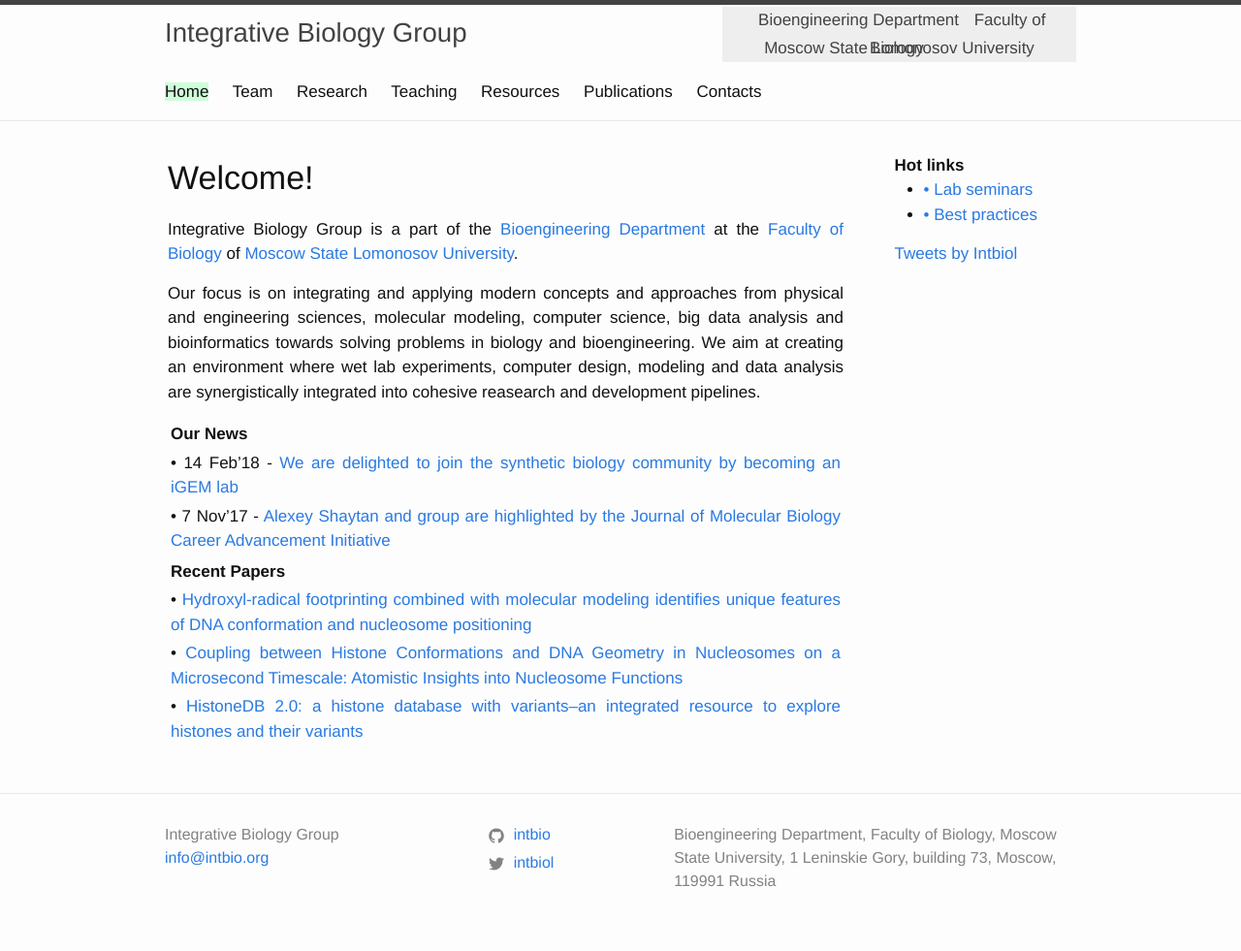
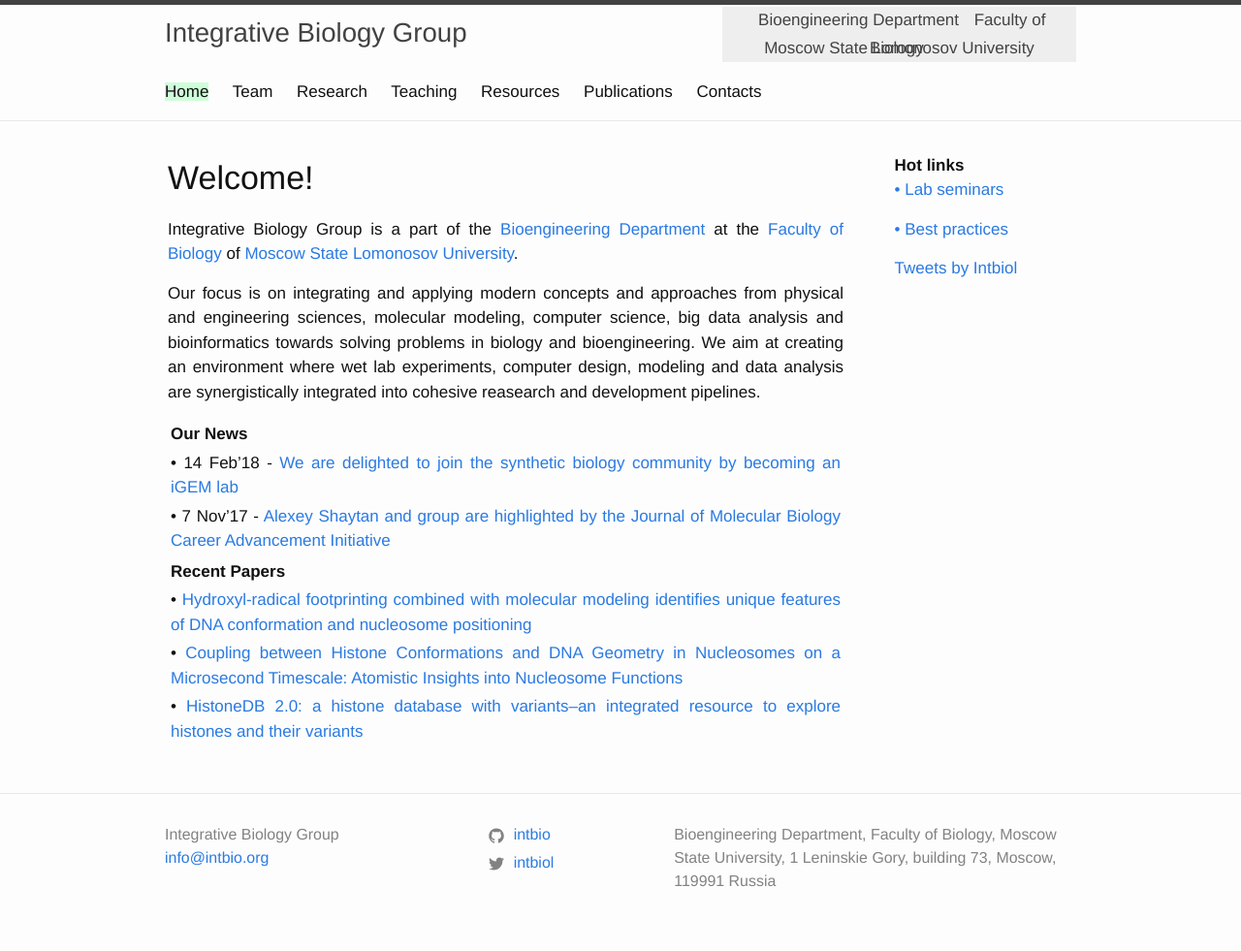
Before and after one commit to v-adlerberg/intbio.github.io, a Jekyll site: the page built from index.md, in a window 1280 px wide. Shown: the whole page at 97% size. Built offline with Jekyll 4.4.1, drawn with Linux system fonts in a browser that asks for light colours; comment, search, counter and statistics services are not loaded.

Commit message:
Update _layout.scss

```diff
--- a/_sass/minima/_layout.scss
+++ b/_sass/minima/_layout.scss
@@ -250,6 +250,15 @@
   }
 }
 
+.post-list-hl {
+  margin-left: 0;
+  list-style: none;
+
+  > li {
+    margin-bottom: $spacing-unit/2;
+  }
+}
+
 .post-meta {
   font-size: $small-font-size;
   color: $grey-color;
```
